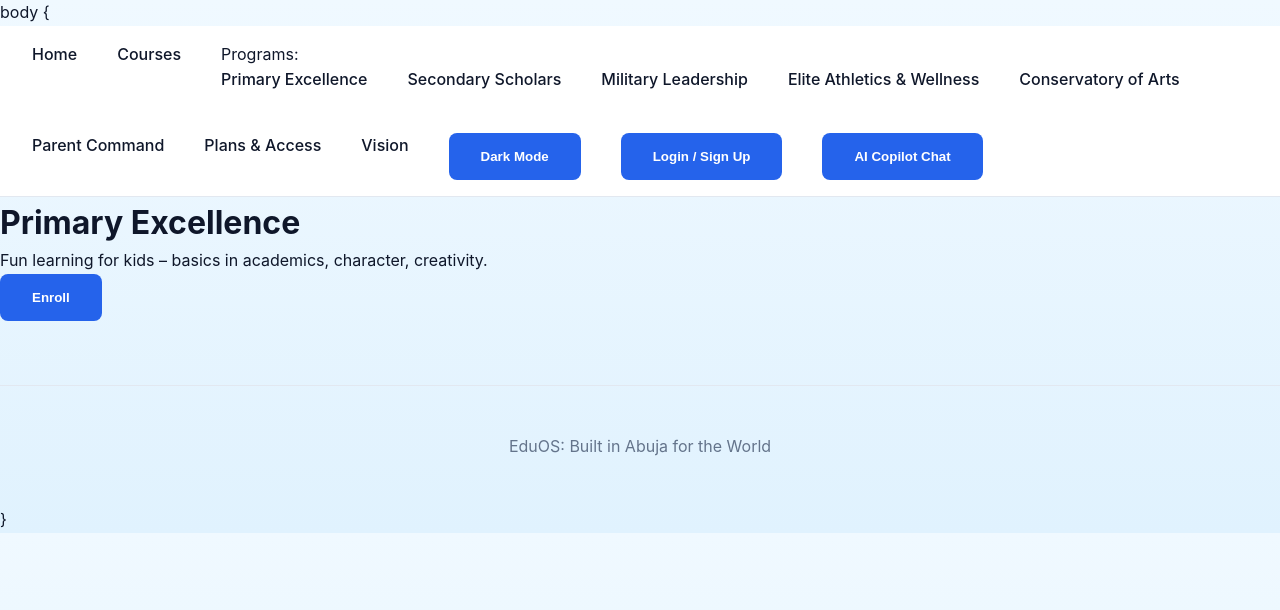
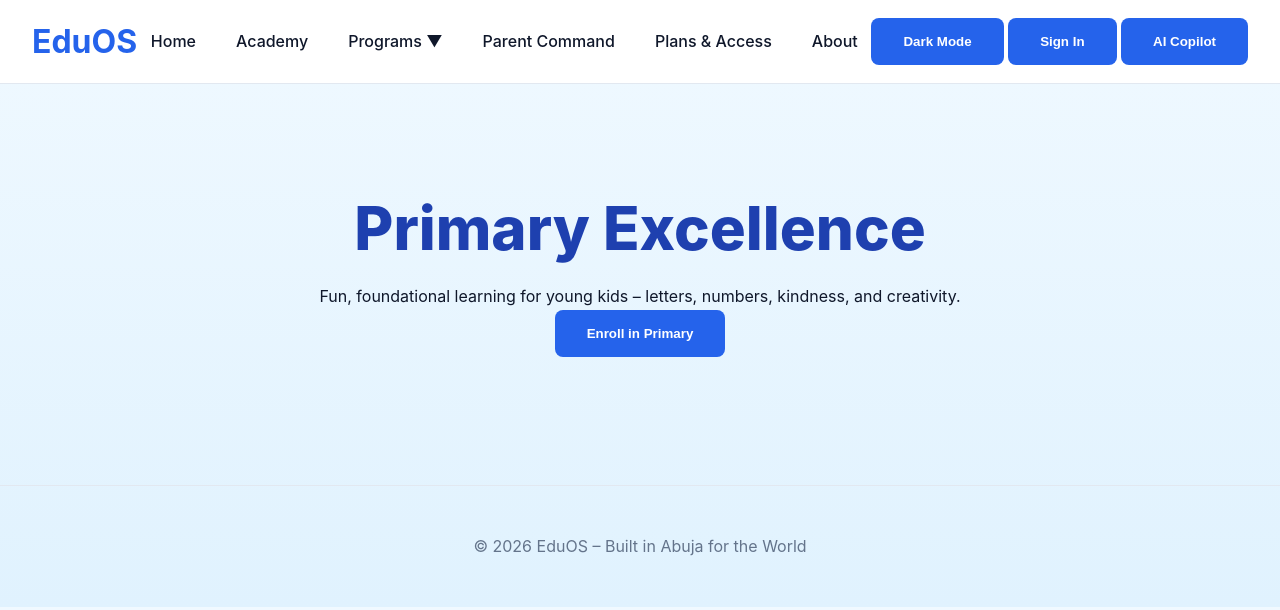
Before and after one commit to victorbosah50-code/aegis-academy-, a website: page primary.html in a window 1280 px wide. Drawn offline with Linux system fonts and the light colour scheme.

Commit message:
Update primary.html

```diff
--- a/primary.html
+++ b/primary.html
@@ -3,45 +3,51 @@
 <head>
   <meta charset="UTF-8">
   <meta name="viewport" content="width=device-width, initial-scale=1.0">
-    <title>Primary – EduOS</title>
+  <title>Primary Excellence – EduOS</title>
   <link rel="stylesheet" href="style.css">
 </head>
-body {
+<body>
   <header>
     <nav>
+      <div class="logo">EduOS</div>
       <ul>
         <li><a href="index.html">Home</a></li>
-                <li><a href="courses.html">Courses</a></li>
-                <li>Programs:
-                    <ul>
+        <li><a href="academy.html">Academy</a></li>
+        <li class="dropdown">
+          <a href="#">Programs ▼</a>
+          <ul class="dropdown-content">
             <li><a href="primary.html">Primary Excellence</a></li>
             <li><a href="secondary.html">Secondary Scholars</a></li>
             <li><a href="military.html">Military Leadership</a></li>
             <li><a href="sports.html">Elite Athletics & Wellness</a></li>
             <li><a href="music.html">Conservatory of Arts</a></li>
+            <li><a href="religions.html">World Religions</a></li>
           </ul>
         </li>
         <li><a href="parents.html">Parent Command</a></li>
         <li><a href="pricing.html">Plans & Access</a></li>
-                <li><a href="about.html">Vision</a></li>
-                <li><button id="darkModeToggle">Dark Mode</button></li>
-                <li><button id="loginBtn">Login / Sign Up</button></li>
-                <li><button id="aiChatBtn">AI Copilot Chat</button></li>
+        <li><a href="about.html">About</a></li>
       </ul>
+      <div class="auth-buttons">
+        <button id="darkModeToggle">Dark Mode</button>
+        <button id="loginBtn">Sign In</button>
+        <button id="aiChatBtn">AI Copilot</button>
+      </div>
     </nav>
   </header>
 
   <main>
+    <section class="hero">
       <h1>Primary Excellence</h1>
-        <p>Fun learning for kids – basics in academics, character, creativity.</p>
-        <button onclick="window.location.href='pricing.html'">Enroll</button>
+      <p>Fun, foundational learning for young kids – letters, numbers, kindness, and creativity.</p>
+      <button onclick="window.location.href='pricing.html'">Enroll in Primary</button>
+    </section>
   </main>
 
   <footer>
-        <p>EduOS: Built in Abuja for the World</p>
+    <p>© 2026 EduOS – Built in Abuja for the World</p>
   </footer>
 
   <script src="script.js"></script>
-}
 </body>
 </html>
```
Lines whose indentation alone changed are shown as unchanged.
